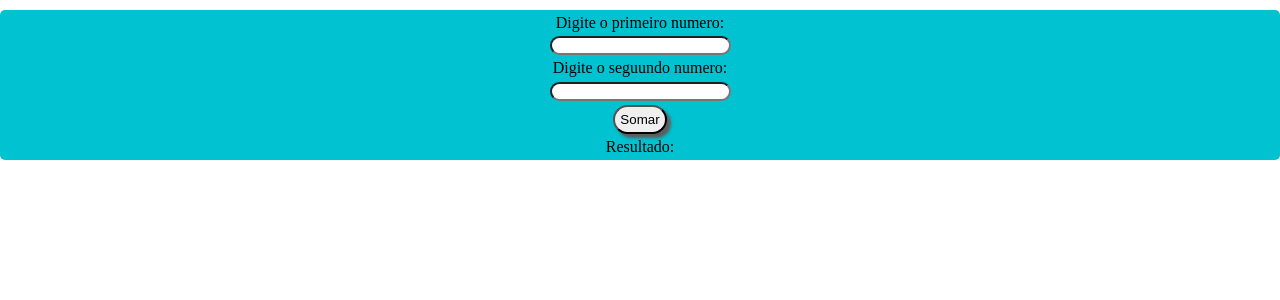
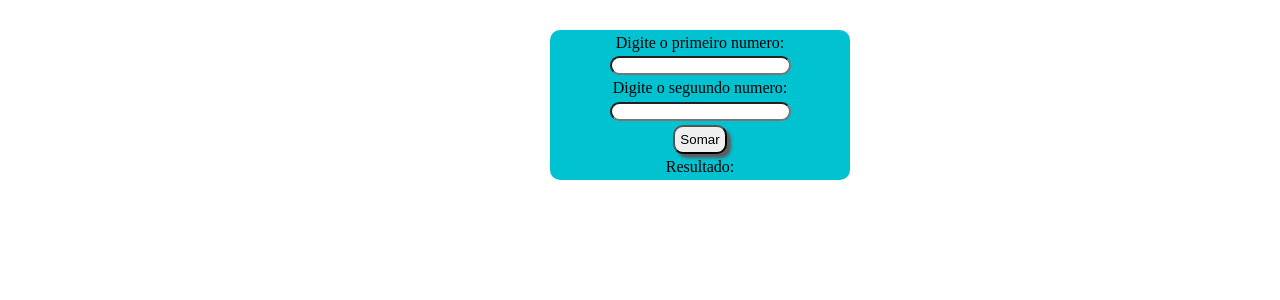
Before and after one commit to SouJunior/code-challenge, a PHP site: page / in a window 1280 px wide. Shown: the top 300 px of the page. Run offline with PHP 8.4, Linux system fonts and the light colour scheme.

Commit message:
melhorando a aparencia do site

```diff
--- a/javascript/joaovictor1516/desafio_1/style.css
+++ b/javascript/joaovictor1516/desafio_1/style.css
@@ -5,9 +5,10 @@
 
 form{
     background-color: #00C2D1;
-    border-radius: 5px;
-    margin-top: 10px;
+    border-radius: 10px;
+    margin: 30px 0 0 550px;
     height: 150px;
+    width: 300px;
     display: flex;
     flex-direction: column;
     align-items: center;
@@ -21,7 +22,7 @@ input{
 
 #somar{
     padding: 5px;
-    border-radius: 15px;
+    border-radius: 10px;
     box-shadow: 4px 4px 3px #5d5d5d;
     cursor: pointer;
 }
```
